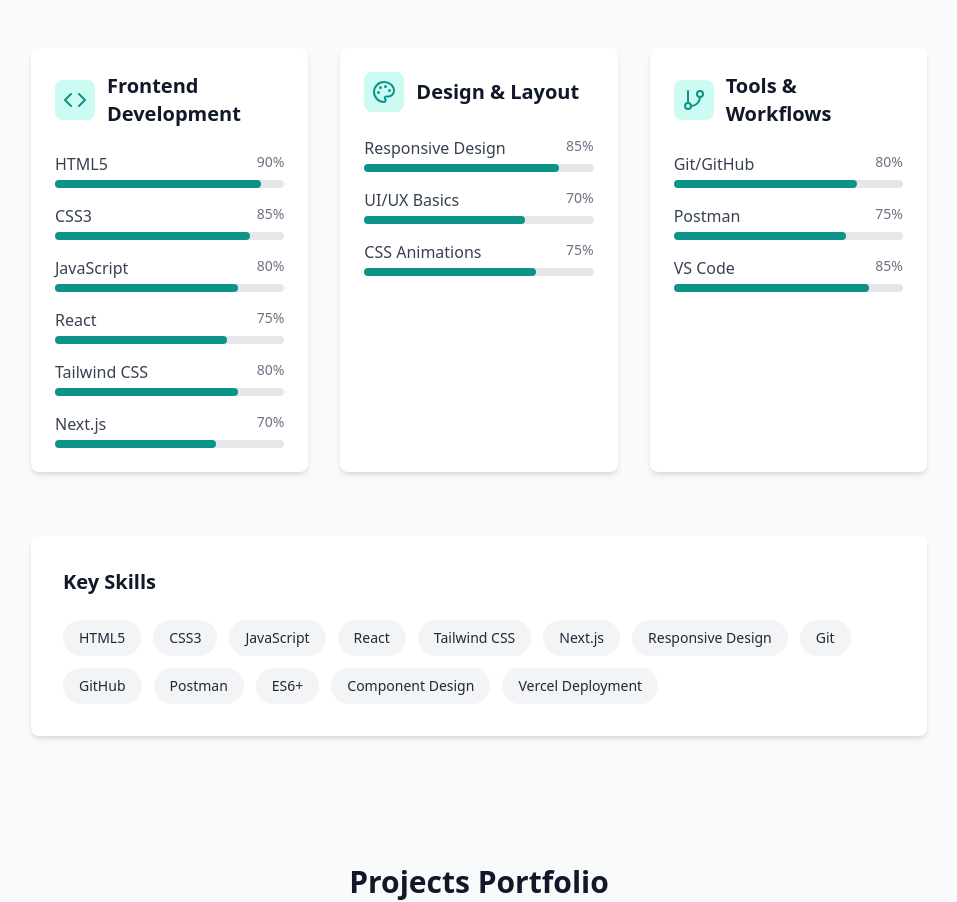
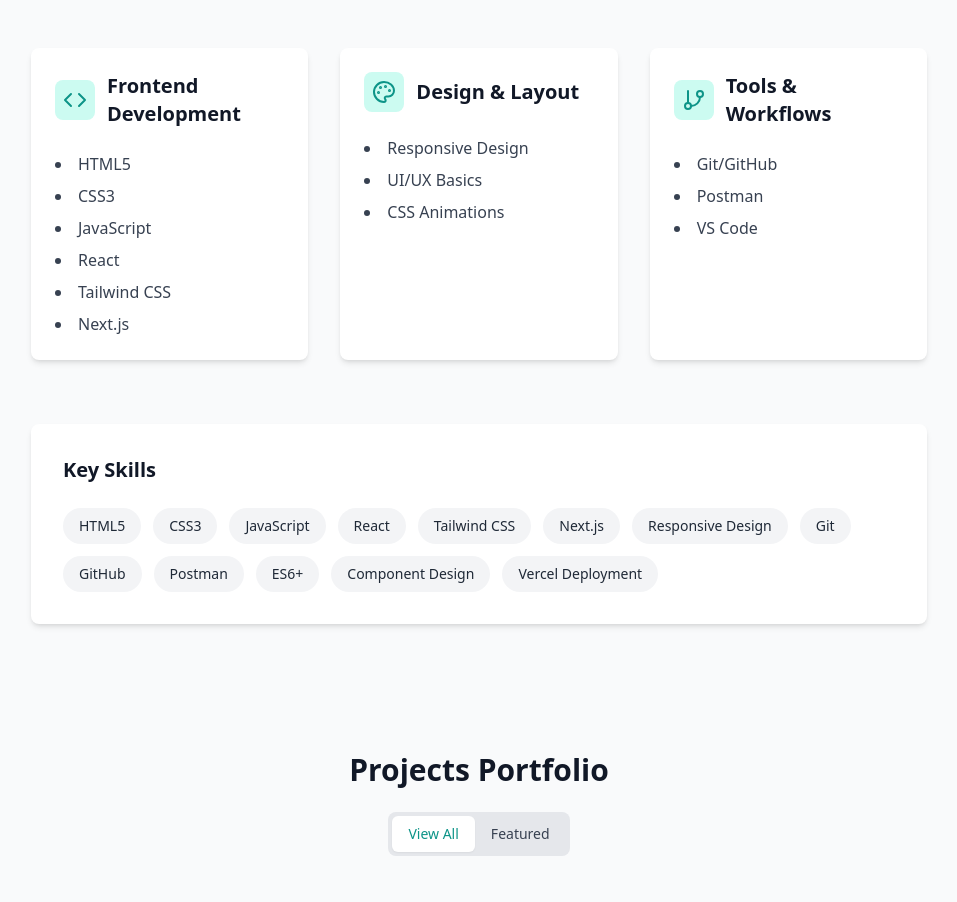
Before and after one commit to mohamed-elrokapy/portofolio, a React (Vite) app in the folder project/: page / in a window 1280 px wide. Shown: the part 1860-2762 px from the top of the page, without its empty margins (161-1118 px from the left). Built offline with nearby package versions, Linux system fonts and the light colour scheme.

Commit message:
update skills

```diff
--- a/project/src/components/Skills.tsx
+++ b/project/src/components/Skills.tsx
@@ -1,44 +1,45 @@
-import React from 'react';
-import { Code, Palette, GitBranch } from 'lucide-react';
-import { useLanguage } from '../contexts/LanguageContext';
+
+import React from "react";
+import { Code, Palette, GitBranch } from "lucide-react";
+import { useLanguage } from "../contexts/LanguageContext";
 
 const Skills: React.FC = () => {
   const { translations } = useLanguage();
 
   const skillCategories = [
     {
-      id: 'frontend',
+      id: "frontend",
       icon: <Code size={24} />,
       title: translations.skills.frontend,
       skills: [
-        { name: 'HTML5', level: 90 },
-        { name: 'CSS3', level: 85 },
-        { name: 'JavaScript', level: 80 },
-        { name: 'React', level: 75 },
-        { name: 'Tailwind CSS', level: 80 },
-        { name: 'Next.js', level: 70 },
-      ]
+        { name: "HTML5" },
+        { name: "CSS3" },
+        { name: "JavaScript" },
+        { name: "React" },
+        { name: "Tailwind CSS" },
+        { name: "Next.js" },
+      ],
     },
     {
-      id: 'design',
+      id: "design",
       icon: <Palette size={24} />,
       title: translations.skills.design,
       skills: [
-        { name: 'Responsive Design', level: 85 },
-        { name: 'UI/UX Basics', level: 70 },
-        { name: 'CSS Animations', level: 75 },
-      ]
+        { name: "Responsive Design" },
+        { name: "UI/UX Basics" },
+        { name: "CSS Animations" },
+      ],
     },
     {
-      id: 'tools',
+      id: "tools",
       icon: <GitBranch size={24} />,
       title: translations.skills.tools,
       skills: [
-        { name: 'Git/GitHub', level: 80 },
-        { name: 'Postman', level: 75 },
-        { name: 'VS Code', level: 85 },
-      ]
-    }
+        { name: "Git/GitHub" },
+        { name: "Postman" },
+        { name: "VS Code" },
+      ],
+    },
   ];
 
   return (
@@ -52,8 +53,7 @@ const Skills: React.FC = () => {
           {skillCategories.map((category) => (
             <div
               key={category.id}
-              className="bg-white dark:bg-gray-800 rounded-lg shadow-md overflow-hidden hover:shadow-lg transition-shadow duration-300"
-            >
+              className="bg-white dark:bg-gray-800 rounded-lg shadow-md overflow-hidden hover:shadow-lg transition-shadow duration-300">
               <div className="p-6">
                 <div className="flex items-center gap-3 mb-6">
                   <div className="p-2 bg-teal-100 dark:bg-teal-900/40 rounded-lg text-teal-600 dark:text-teal-400">
@@ -64,22 +64,13 @@ const Skills: React.FC = () => {
                   </h3>
                 </div>
 
-                <div className="space-y-4">
+                <ul className="list-disc list-inside space-y-2 text-gray-700 dark:text-gray-300">
                   {category.skills.map((skill) => (
-                    <div key={skill.name}>
-                      <div className="flex justify-between mb-1">
-                        <span className="font-medium text-gray-700 dark:text-gray-300">{skill.name}</span>
-                        <span className="text-sm text-gray-500 dark:text-gray-400">{skill.level}%</span>
-                      </div>
-                      <div className="w-full bg-gray-200 dark:bg-gray-700 rounded-full h-2">
-                        <div
-                          className="bg-teal-600 dark:bg-teal-400 h-2 rounded-full transition-all duration-1000 ease-in-out"
-                          style={{ width: `${skill.level}%` }}
-                        ></div>
-                      </div>
-                    </div>
+                    <li key={skill.name} className="font-medium">
+                      {skill.name}
+                    </li>
                   ))}
-                </div>
+                </ul>
               </div>
             </div>
           ))}
@@ -92,14 +83,23 @@ const Skills: React.FC = () => {
 
           <div className="flex flex-wrap gap-3">
             {[
-              'HTML5', 'CSS3', 'JavaScript', 'React', 'Tailwind CSS', 'Next.js',
-              'Responsive Design', 'Git', 'GitHub', 'Postman',
-              'ES6+', 'Component Design', 'Vercel Deployment'
+              "HTML5",
+              "CSS3",
+              "JavaScript",
+              "React",
+              "Tailwind CSS",
+              "Next.js",
+              "Responsive Design",
+              "Git",
+              "GitHub",
+              "Postman",
+              "ES6+",
+              "Component Design",
+              "Vercel Deployment",
             ].map((skill) => (
               <span
                 key={skill}
-                className="px-4 py-2 bg-gray-100 dark:bg-gray-700 text-gray-800 dark:text-gray-200 rounded-full text-sm font-medium hover:bg-teal-50 hover:text-teal-600 dark:hover:bg-teal-900/20 dark:hover:text-teal-400 transition-colors"
-              >
+                className="px-4 py-2 bg-gray-100 dark:bg-gray-700 text-gray-800 dark:text-gray-200 rounded-full text-sm font-medium hover:bg-teal-50 hover:text-teal-600 dark:hover:bg-teal-900/20 dark:hover:text-teal-400 transition-colors">
                 {skill}
               </span>
             ))}
```
